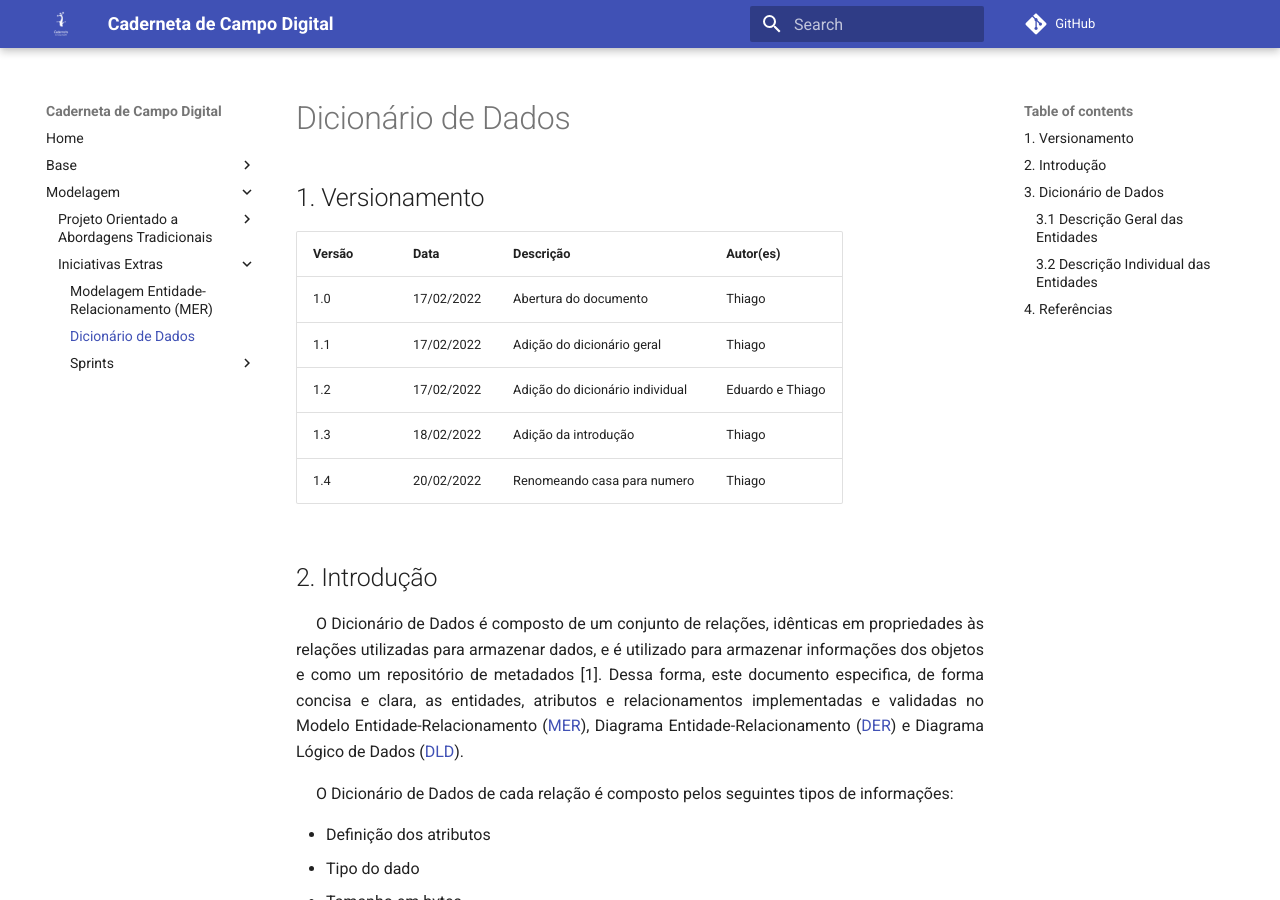
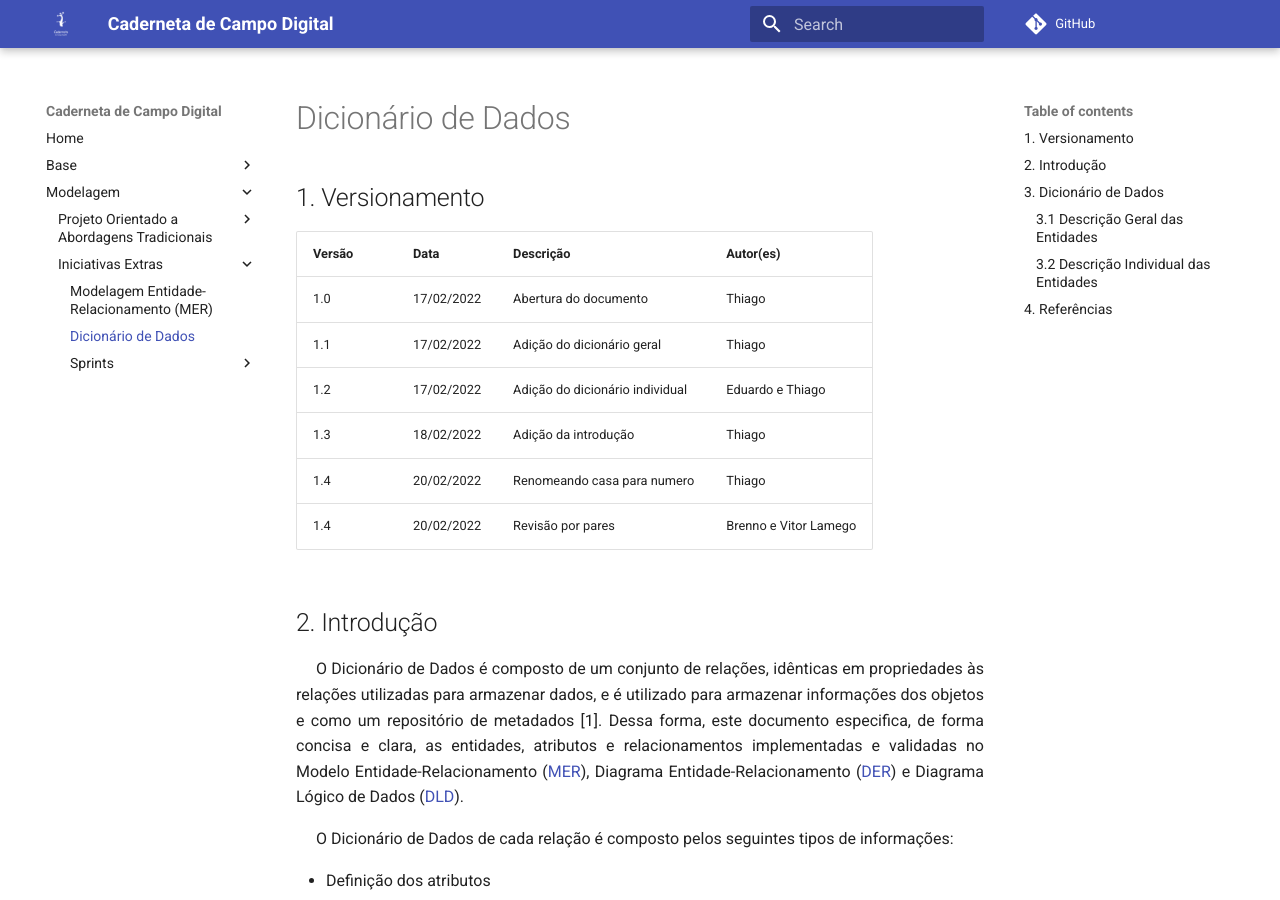
Before and after one commit to UnBArqDsw2021-2/2021.2_G4_CadernetaDeCampoDigital_docs, an MkDocs documentation site: the page built from docs/modelagem/extras/dicionario_dados.md, in a window 1280 px wide and 900 px high. Built offline with MkDocs 1.6.1 and Material for MkDocs 9.7.7, drawn with Linux system fonts in a browser that asks for light colours; comment, search, counter and statistics services are not loaded.

Commit message:
#69 Adicionando versionamento de revisao

```diff
--- a/docs/modelagem/extras/dicionario_dados.md
+++ b/docs/modelagem/extras/dicionario_dados.md
@@ -11,6 +11,7 @@
 | 1.2    | 17/02/2022 | Adição do dicionário individual | Eduardo e Thiago |
 | 1.3    | 18/02/2022 | Adição da introdução | Thiago |
 | 1.4    | 20/02/2022 | Renomeando casa para numero | Thiago |
+| 1.4    | 20/02/2022 | Revisão por pares | Brenno e Vitor Lamego |
 
 ## 2. Introdução
 
```
